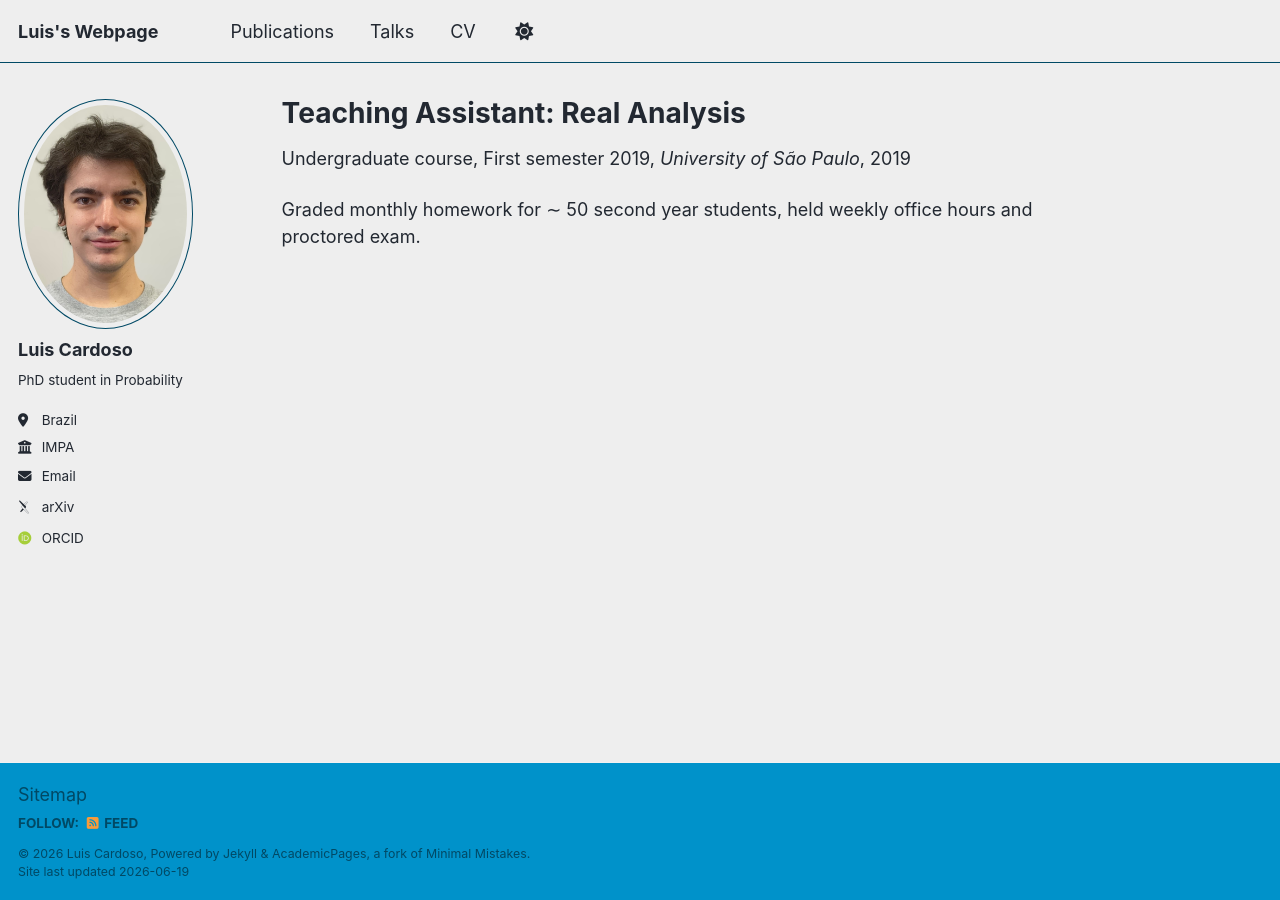
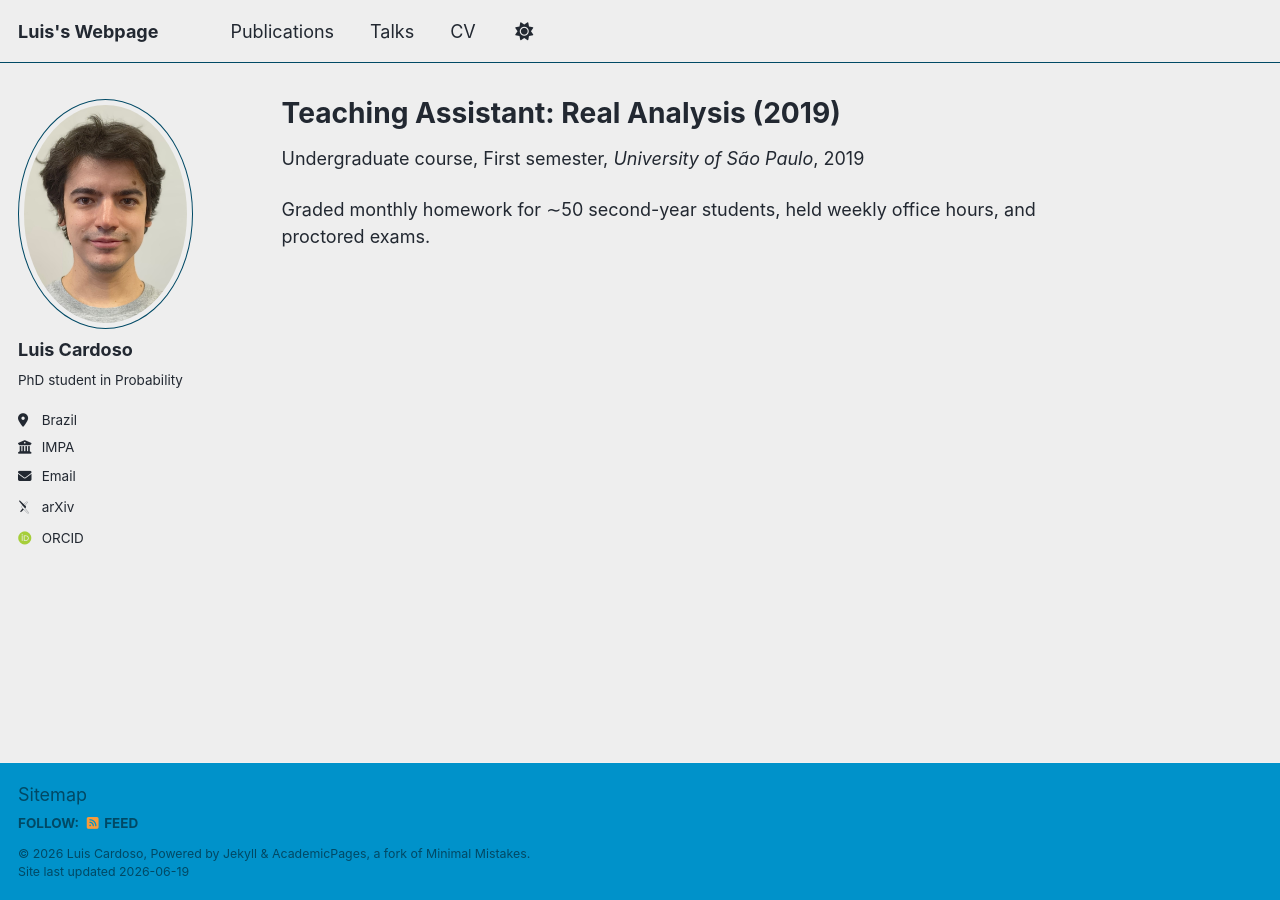
Before and after one commit to LuisFCardoso/LuisFCardoso.github.io, a Jekyll site: the page built from _teaching/2019-real-analysis.md.md, in a window 1280 px wide. Built offline with Jekyll 4.4.1, drawn with Linux system fonts in a browser that asks for light colours; some web fonts are replaced; a script bundle is joined from its source files by our own code; library files that are not in the unit come from our copies.

Commit message:
update teaching

```diff
--- a/_teaching/2019-real-analysis.md.md
+++ b/_teaching/2019-real-analysis.md.md
@@ -1,10 +1,9 @@
 ---
-title: "Teaching Assistant: Real Analysis"
+title: "Teaching Assistant: Real Analysis (2019)"
 collection: teaching
-type: "Undergraduate course, First semester 2019"
-permalink: /teaching/ta-course
+type: "Undergraduate course, First semester"
+permalink: /teaching/2019-real-analysis
 venue: "University of São Paulo"
 date: 2019-01-01
-#location: "[City, Country]"
 ---
-Graded monthly homework for ∼ 50 second year students, held weekly office hours and proctored exam.
+Graded monthly homework for ∼50 second-year students, held weekly office hours, and proctored exams.
```
